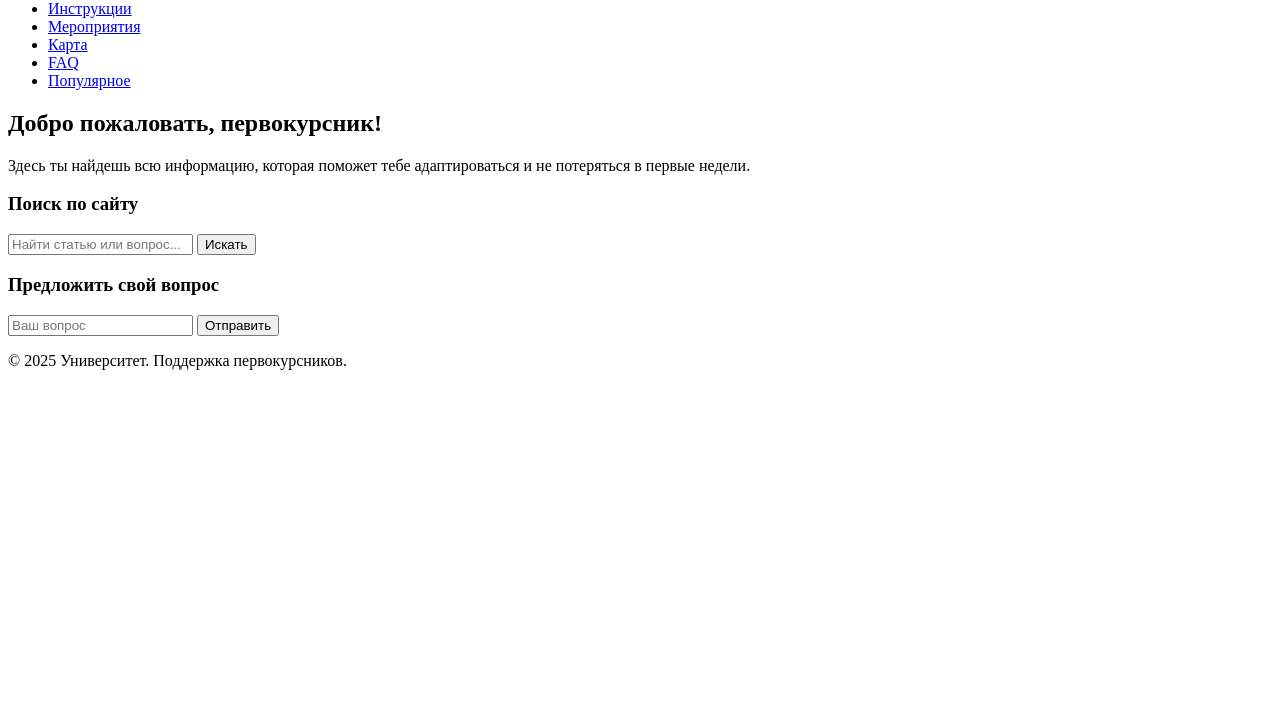
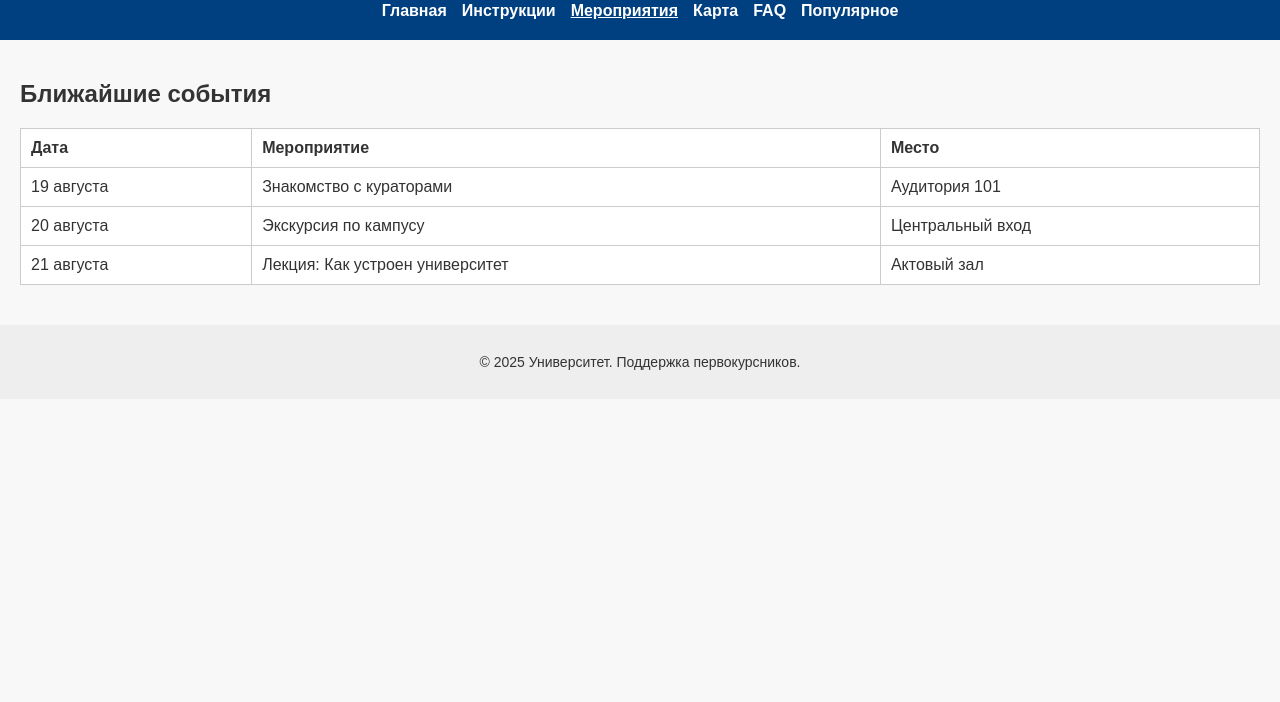
Before and after one commit to fefpeek/Prac, a plain HTML site: page practika.html in a window 1280 px wide. Shown: the part 98-800 px from the top of the page. Drawn offline with Linux system fonts and the light colour scheme.

Commit message:
second commit

```diff
--- a/practika.html
+++ b/practika.html
@@ -1,18 +1,19 @@
+<!-- schedule.html -->
 <!DOCTYPE html>
 <html lang="ru">
 <head>
   <meta charset="UTF-8">
-  <title>Поддержка первокурсников</title>
+  <title>Вводные мероприятия</title>
   <link rel="stylesheet" href="styles.css">
 </head>
 <body>
   <header>
-    <h1>Сайт поддержки первокурсников</h1>
+    <h1>Расписание вводных мероприятий</h1>
     <nav>
       <ul>
         <li><a href="index.html">Главная</a></li>
         <li><a href="instructions.html">Инструкции</a></li>
-        <li><a href="schedule.html">Мероприятия</a></li>
+        <li><a href="schedule.html" class="active">Мероприятия</a></li>
         <li><a href="map.html">Карта</a></li>
         <li><a href="faq.html">FAQ</a></li>
         <li><a href="popular.html">Популярное</a></li>
@@ -21,31 +22,37 @@
   </header>
 
   <main>
-    <section>
-      <h2>Добро пожаловать, первокурсник!</h2>
-      <p>Здесь ты найдешь всю информацию, которая поможет тебе адаптироваться и не потеряться в первые недели.</p>
-    </section>
-
-    <section>
-      <h3>Поиск по сайту</h3>
-      <input type="text" id="searchInput" placeholder="Найти статью или вопрос...">
-      <button onclick="search()">Искать</button>
-      <div id="searchResults"></div>
-    </section>
-
-    <section>
-      <h3>Предложить свой вопрос</h3>
-      <form id="questionForm">
-        <input type="text" id="userQuestion" placeholder="Ваш вопрос" required>
-        <button type="submit">Отправить</button>
-      </form>
-    </section>
+    <h2>Ближайшие события</h2>
+    <table>
+      <thead>
+        <tr>
+          <th>Дата</th>
+          <th>Мероприятие</th>
+          <th>Место</th>
+        </tr>
+      </thead>
+      <tbody>
+        <tr>
+          <td>19 августа</td>
+          <td>Знакомство с кураторами</td>
+          <td>Аудитория 101</td>
+        </tr>
+        <tr>
+          <td>20 августа</td>
+          <td>Экскурсия по кампусу</td>
+          <td>Центральный вход</td>
+        </tr>
+        <tr>
+          <td>21 августа</td>
+          <td>Лекция: Как устроен университет</td>
+          <td>Актовый зал</td>
+        </tr>
+      </tbody>
+    </table>
   </main>
 
   <footer>
     <p>&copy; 2025 Университет. Поддержка первокурсников.</p>
   </footer>
-
-  <script src="scripts.js"></script>
 </body>
 </html>
--- a/styles.css
+++ b/styles.css
@@ -0,0 +1,87 @@
+/* styles.css */
+body {
+  font-family: Arial, sans-serif;
+  margin: 0;
+  padding: 0;
+  background-color: #f8f8f8;
+  color: #333;
+}
+
+header {
+  background-color: #004080;
+  color: white;
+  padding: 20px;
+  text-align: center;
+}
+
+nav ul {
+  list-style-type: none;
+  padding: 0;
+  margin: 10px 0 0 0;
+  display: flex;
+  justify-content: center;
+  gap: 15px;
+}
+
+nav a {
+  color: white;
+  text-decoration: none;
+  font-weight: bold;
+}
+
+nav a:hover,
+nav a.active {
+  text-decoration: underline;
+}
+
+main {
+  padding: 20px;
+}
+
+section {
+  margin-bottom: 30px;
+  background-color: white;
+  padding: 15px;
+  border-radius: 5px;
+  box-shadow: 0 2px 5px rgba(0,0,0,0.1);
+}
+
+footer {
+  text-align: center;
+  padding: 15px;
+  background-color: #eee;
+  font-size: 14px;
+  margin-top: 20px;
+}
+
+table {
+  width: 100%;
+  border-collapse: collapse;
+  background-color: white;
+}
+
+table th, table td {
+  padding: 10px;
+  border: 1px solid #ccc;
+  text-align: left;
+}
+
+input[type="text"] {
+  padding: 8px;
+  width: 60%;
+  max-width: 400px;
+  margin-right: 10px;
+}
+
+button {
+  padding: 8px 12px;
+  background-color: #004080;
+  color: white;
+  border: none;
+  cursor: pointer;
+  border-radius: 3px;
+}
+
+button:hover {
+  background-color: #0059b3;
+}
```
